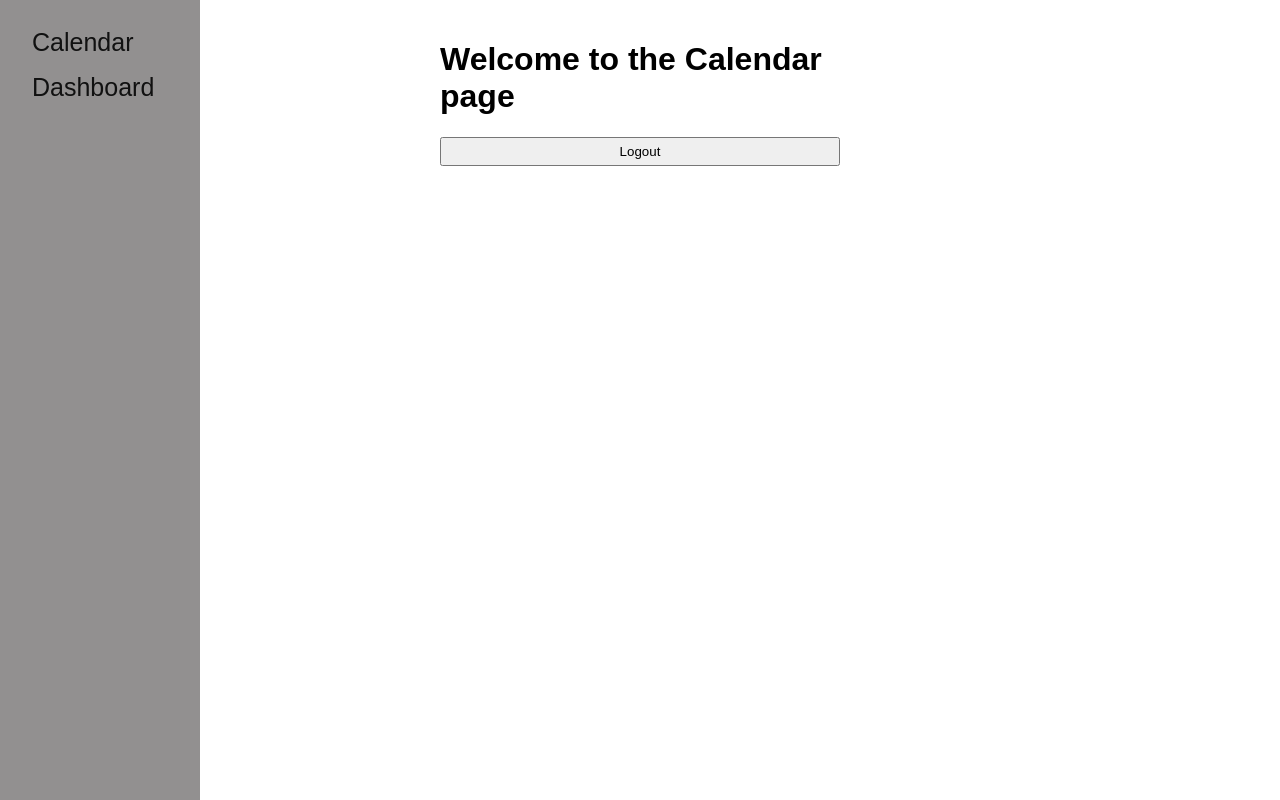
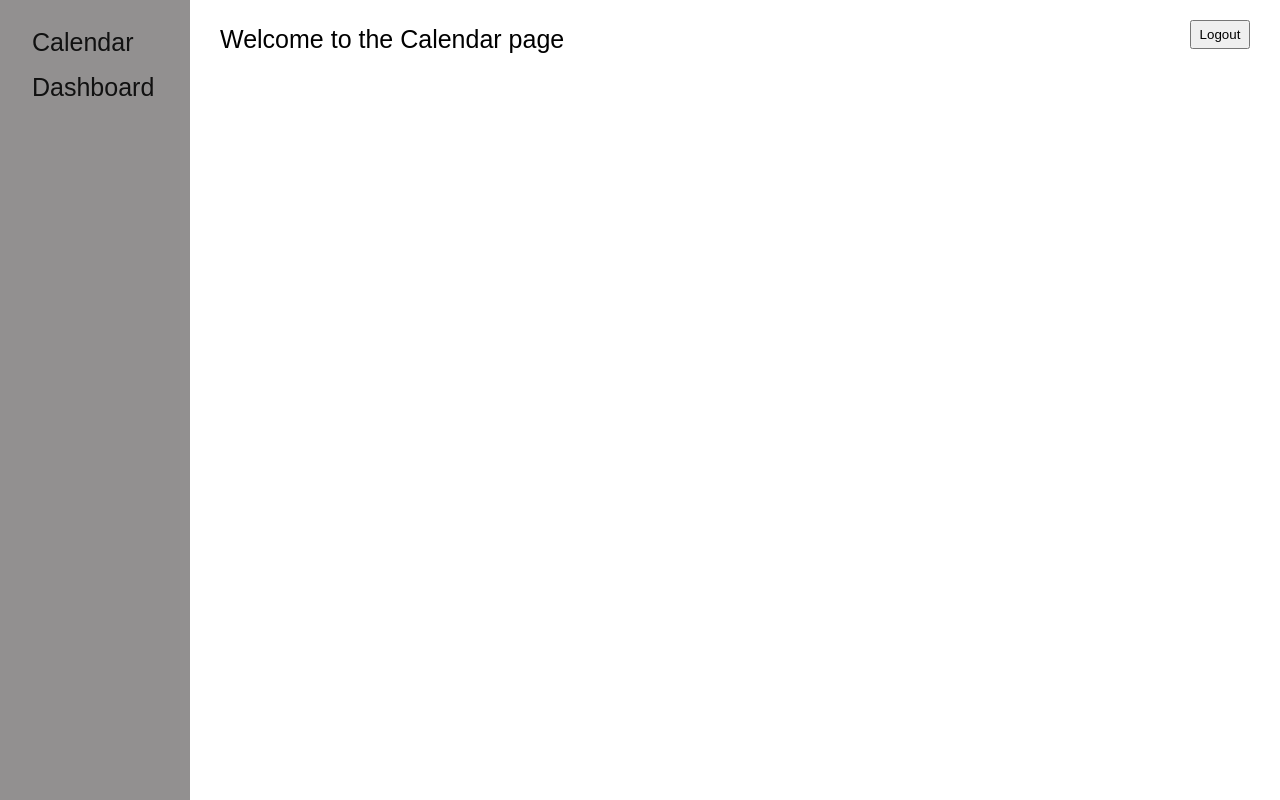
Before and after one commit to mnerva/application, a website: page public/calendar.html in a window 1280 px wide. Drawn offline with Linux system fonts and the light colour scheme.

Commit message:
added upparbar

```diff
--- a/public/calendar.html
+++ b/public/calendar.html
@@ -10,8 +10,14 @@
     <link href="/style.css" rel="stylesheet" type="text/css">
 </head>
 <body>
-    <h1>Welcome to the Calendar page</h1>
-    <button id="logoutBtn">Logout</button>
+    <div id="Upperbar" class="upperbar">
+        <div>
+            <a>Welcome to the Calendar page</a>
+        </div>
+        <div class="button">
+            <button id="logoutBtn">Logout</button>
+        </div>
+    </div>
     <div id="Sidenav" class="sidenav">
         <a href="#" class="calendarBtn" onclick="calendar()">Calendar</a>
         <a href="#" class="dashBtn" onclick="dashboard()">Dashboard</a>
--- a/public/style.css
+++ b/public/style.css
@@ -1,11 +1,15 @@
-body { font-family: Arial, sans-serif; max-width: 400px; margin: 0 auto; padding: 20px; }
-        input, button { display: block; width: 100%; margin-bottom: 10px; padding: 5px; }
-        button { cursor: pointer; }
+input, button { display: block; width: 100%; margin-bottom: 10px; padding: 5px; }
+button { cursor: pointer; }
 
+body {
+        font-family: Arial, sans-serif;
+        margin: 0 auto;
+        padding: 20px;
+}
 /* The left sidenav */
 .sidenav {
         height: 100%;
-        width: 200px;
+        width: 190px;
         position: fixed;
         z-index: 1;
         top: 0;
@@ -23,9 +27,31 @@ body { font-family: Arial, sans-serif; max-width: 400px; margin: 0 auto; padding
         color: #111;
         display: block;
         transition: 0.3s;
-      }
+}
+
+/* Upperbar */
+.upperbar {
+        height: 15%;
+        width: 100%;
+        display: flex;
+        align-items: center;
+        justify-content: space-between;
+        padding: 0 10px;
+        box-sizing: border-box;
+}
+
+.upperbar a {
+        width: 100px;
+        font-size: 25px;
+        margin-left: 190px;
+}
+
+.upperbar button {
+        width: 60px;
+        margin-left: auto;
+}
 
 /* Page content */
 .main {
-        margin-left: 200px;
+        margin-left: 190px;
 }
```
Also changed, not shown: public/dashboard.html (+8 -2 lines).
